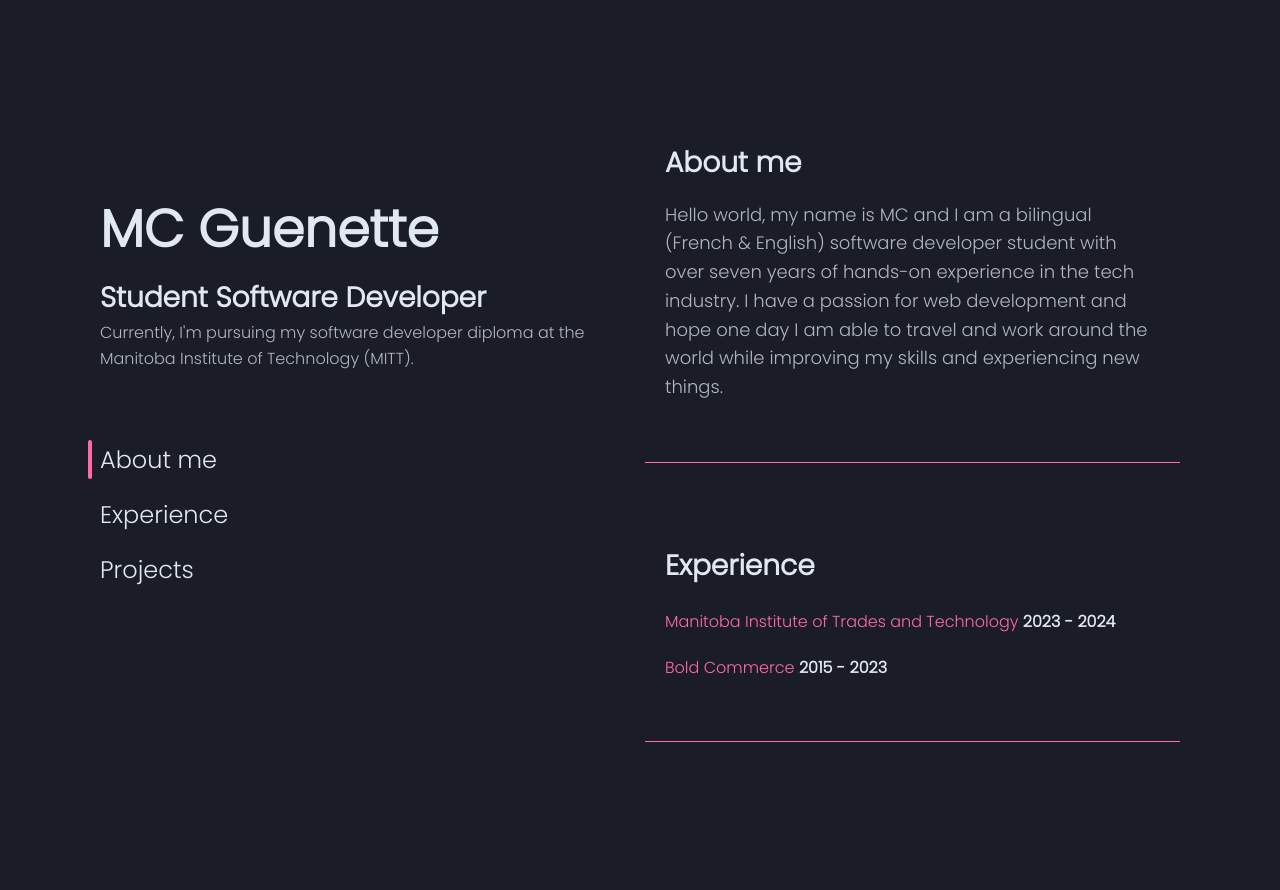
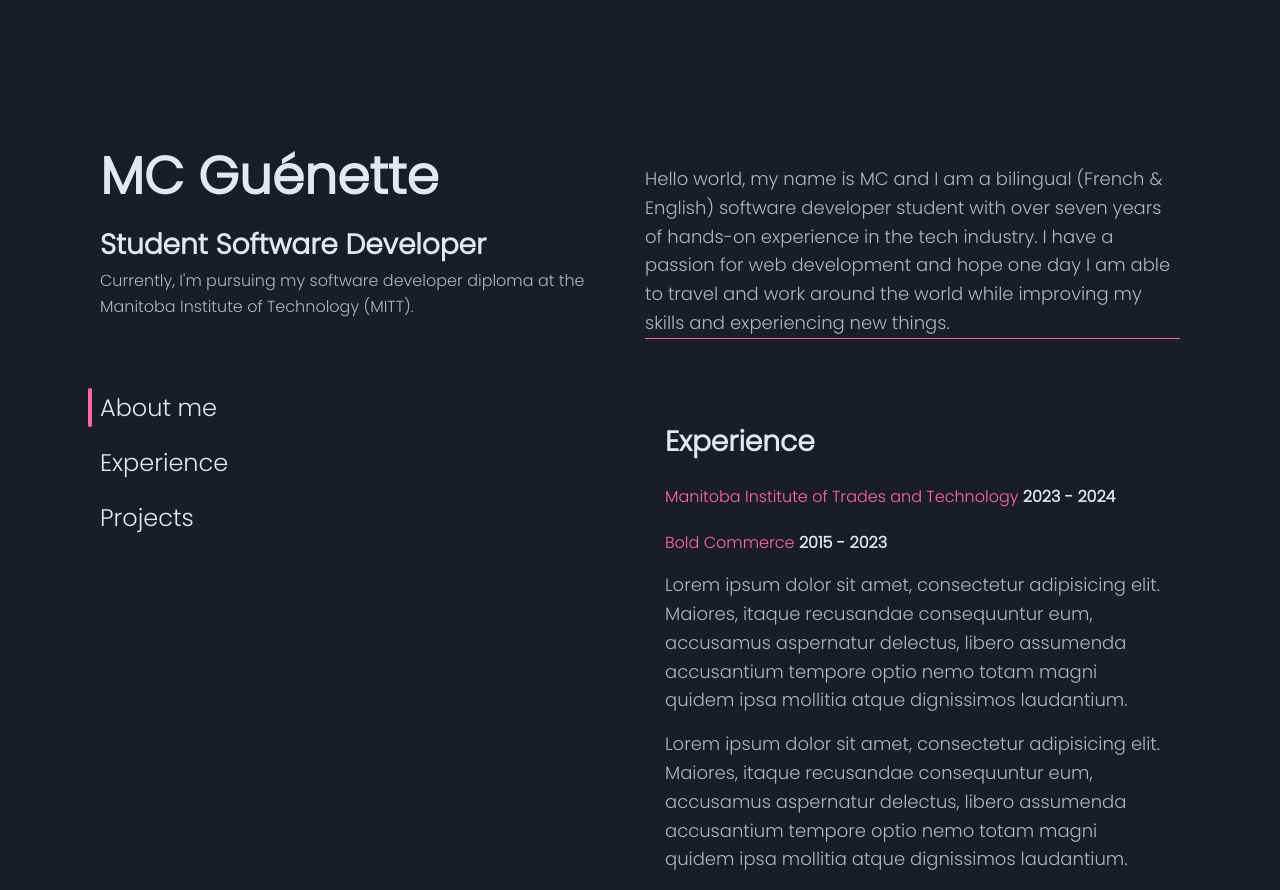
Before and after one commit to mcguenette/my-new-website, a website: page index.html in a window 1280 px wide. Both pictures are taken after a click on the link "About me". Before the commit the page ends 800 px from the top, so only its background shows below. Drawn offline with Linux system fonts and the light colour scheme; a web font is replaced by a local one.

Commit message:
Added scroll feature

```diff
--- a/index.html
+++ b/index.html
@@ -33,7 +33,7 @@
     <div class="two-columns">
         <header>
             <div class="profile">
-                <h1><a href="/">MC Guenette</a></h1>
+                <h1><a href="/">MC Guénette</a></h1>
                 <h2>Student Software Developer</h2>
                 <p> Currently, I'm pursuing my software developer diploma at the
                     Manitoba Institute of Technology (MITT).
@@ -42,7 +42,7 @@
             <nav>
                 <div id="marker"></div>
                 <a href="#" id="about-nav">About me</a>
-                <a href="#" id="xp-nav">Experience</a>
+                <a href="#" id="experience-nav">Experience</a>
                 <a href="#" id="projects-nav">Projects</a>
             </nav>
         </header>
@@ -50,7 +50,6 @@
         <body>
             <main>
                 <section id="about">
-                    <h2>About me</h2>
                     <div>
                         <p>Hello world, my name is MC and I am a bilingual
                             (French & English) software developer student
@@ -58,7 +57,8 @@
                             in the tech industry. I have a passion for web
                             development and hope one day I am able to travel
                             and work around the world while improving my skills
-                            and experiencing new things.</p>
+                            and experiencing new things.
+                        </p>
                         <div>
 
                         </div>
@@ -72,12 +72,49 @@
                                 <li>Bold Commerce <span>2015 - 2023</span></li>
                             </ul>
                         </div>
+                        <p> Lorem ipsum dolor sit amet, consectetur adipisicing elit.
+                            Maiores, itaque recusandae consequuntur eum,
+                            accusamus aspernatur delectus, libero assumenda accusantium tempore optio nemo
+                            totam magni quidem ipsa mollitia atque dignissimos laudantium.
+                        </p>
+                        <p> Lorem ipsum dolor sit amet, consectetur adipisicing elit.
+                            Maiores, itaque recusandae consequuntur eum,
+                            accusamus aspernatur delectus, libero assumenda accusantium tempore optio nemo
+                            totam magni quidem ipsa mollitia atque dignissimos laudantium.
+                        </p>
+                        <p> Lorem ipsum dolor sit amet, consectetur adipisicing elit.
+                            Maiores, itaque recusandae consequuntur eum,
+                            accusamus aspernatur delectus, libero assumenda accusantium tempore optio nemo
+                            totam magni quidem ipsa mollitia atque dignissimos laudantium.
+                        </p>
+                        <p> Lorem ipsum dolor sit amet, consectetur adipisicing elit.
+                            Maiores, itaque recusandae consequuntur eum,
+                            accusamus aspernatur delectus, libero assumenda accusantium tempore optio nemo
+                            totam magni quidem ipsa mollitia atque dignissimos laudantium.
+                        </p>
                 </section>
                 <section id="projects">
                     <h2>Projects</h2>
                     <div>
                         <div>
                             <h3>Github</h3>
+                            <p><a href="https://github.com/mcguenette?tab=repositories">Repositories</a></p>
+                            <p></p>
+                            <p> Lorem ipsum dolor sit amet, consectetur adipisicing elit.
+                                Maiores, itaque recusandae consequuntur eum,
+                                accusamus aspernatur delectus, libero assumenda accusantium tempore optio nemo
+                                totam magni quidem ipsa mollitia atque dignissimos laudantium.
+                            </p>
+                            <p> Lorem ipsum dolor sit amet, consectetur adipisicing elit.
+                                Maiores, itaque recusandae consequuntur eum,
+                                accusamus aspernatur delectus, libero assumenda accusantium tempore optio nemo
+                                totam magni quidem ipsa mollitia atque dignissimos laudantium.
+                            </p>
+                            <p> Lorem ipsum dolor sit amet, consectetur adipisicing elit.
+                                Maiores, itaque recusandae consequuntur eum,
+                                accusamus aspernatur delectus, libero assumenda accusantium tempore optio nemo
+                                totam magni quidem ipsa mollitia atque dignissimos laudantium.
+                            </p>
                             <p> Lorem ipsum dolor sit amet, consectetur adipisicing elit.
                                 Maiores, itaque recusandae consequuntur eum,
                                 accusamus aspernatur delectus, libero assumenda accusantium tempore optio nemo
--- a/src/main.js
+++ b/src/main.js
@@ -20,7 +20,7 @@ function selectAll(selector, parent = document) {
   return [...parent.querySelectorAll(selector)];
 }
 
-
+// Create/Add Marker
 const marker = select('#marker');
 const items = selectAll('nav a');
 
@@ -28,49 +28,37 @@ items.forEach(link => link.addEventListener('click', e =>
 indicator(e.target)));
 
 function indicator(item) {
-  // Show the marker
   marker.style.display = 'block';
-
-  // Set the position and height
   marker.style.top = item.offsetTop + 'px';
   marker.style.height = item.offsetHeight + 'px';
 }
 
-// var light = document.getElementById('light');
+onEvent('DOMContentLoaded', document, function () {
+    // console.log('Script loaded successfully.');
 
-// document
-//   .documentElement
-//   .addEventListener('mousemove', function handleMouseMove(event) {
-//     light.style.setProperty('--light-position-y', (event.clientY - 50) + 'px');
-//     light.style.setProperty('--light-position-x', (event.clientX - 50) + 'px');
-//   });
-
-
-  document.addEventListener('DOMContentLoaded', function () {
-
-    // Function to smoothly scroll to the target section
     function scrollToSection(sectionId) {
-      const section = document.getElementById(sectionId);
+      const section = select(sectionId);
       if (section) {
-        window.scrollTo({
-          top: section.offsetTop - document.querySelector('nav').offsetHeight,
+        select('main').scrollTo({
+          top: section.offsetTop - select('nav').offsetHeight,
           behavior: 'smooth'
         });
       }
     }
 
-    // Function to update the active link and marker based on scroll position
+// Update the active marker based on scroll
     function updateActiveLink() {
-      const sections = document.querySelectorAll('section');
-      let scrollPosition = window.scrollY;
+
+      const sections = selectAll('section');
+      let scrollPosition = select('main').scrollTop;
 
       sections.forEach((section) => {
-        const sectionTop = section.offsetTop - document.querySelector('nav').offsetHeight;
+        const sectionTop = section.offsetTop - select('nav').offsetHeight;
         const sectionBottom = sectionTop + section.offsetHeight;
 
         if (scrollPosition >= sectionTop && scrollPosition < sectionBottom) {
           const linkId = section.id + '-nav';
-          document.querySelectorAll('nav a').forEach((link) => {
+          selectAll('nav a').forEach((link) => {
             link.classList.remove('active');
           });
 
@@ -86,14 +74,13 @@ function indicator(item) {
         }
       });
     }
-
-    // Add event listeners to your nav links
+    // Nav link events
     document.getElementById('about-nav').addEventListener('click', function (event) {
       event.preventDefault();
       scrollToSection('about');
     });
 
-    document.getElementById('xp-nav').addEventListener('click', function (event) {
+    document.getElementById('experience-nav').addEventListener('click', function (event) {
       event.preventDefault();
       scrollToSection('experience');
     });
@@ -103,9 +90,9 @@ function indicator(item) {
       scrollToSection('projects');
     });
 
-    // Add scroll event listener to update active link and marker
-    window.addEventListener('scroll', updateActiveLink);
+    select('main').addEventListener('scroll', function () {
+      updateActiveLink();
+    });
 
-    // Initial update on page load
     window.addEventListener('load', updateActiveLink);
   });
--- a/src/style.css
+++ b/src/style.css
@@ -23,6 +23,7 @@ body {
     width: min(100% - 30px, 1080px);
     margin-inline: auto;
 }
+
 /* Header */
 
 .two-columns {
@@ -33,15 +34,17 @@ body {
     flex-wrap: nowrap;
     height: 100vh;
     align-items: center;
+    padding-top: 60px;
+    margin-top: 60px;
 }
 
 header {
-    padding-top: 20px;
-    padding-bottom: 20px;
     width: 50%;
     display: flex;
     flex-direction: column;
     z-index: 100;
+    height: 100vh;
+    padding: 60px 0;
 }
 
 nav {
@@ -59,6 +62,11 @@ nav a {
     text-decoration: none;
     transition: color 0.3s;
     cursor: pointer;
+}
+
+p a {
+    text-decoration: none;
+    color: var(--app-pink);
 }
 
 #marker {
@@ -84,13 +92,18 @@ main {
     padding: 60px 0;
     display: flex;
     flex-direction: column;
+    justify-content: flex-start;
     width: 50%;
     overflow-y: auto;
     height: 100vh;
-    scrollbar-width: thin; /* Firefox */
-    scrollbar-color: transparent transparent; /* Firefox */
-    -ms-overflow-style: none; /* Internet Explorer and Microsoft Edge */
+    scrollbar-width: thin;
+    /* Firefox */
+    scrollbar-color: transparent transparent;
+    /* Firefox */
+    -ms-overflow-style: none;
+    /* Internet Explorer and Microsoft Edge */
 }
+
 /* Hide the scroll bar for WebKit browsers (Chrome, Safari, etc.) */
 main::-webkit-scrollbar {
     width: 0.5rem;
@@ -103,7 +116,9 @@ main::-webkit-scrollbar {
 main::-webkit-scrollbar-track {
     background-color: transparent;
 }
-h1, h1 a {
+
+h1,
+h1 a {
     font-size: 52px;
     line-height: 1;
 }
@@ -112,22 +127,29 @@ h2 {
     margin-top: 20px;
 }
 
-h2, h3 {
+h2 {
     font-size: 28px;
 }
 
-h1, h2, h3, p, h1 a {
+h1,
+h2,
+h3,
+p,
+h1 a {
     color: var(--app-light);
     text-decoration: none;
 }
 
 section {
     border-bottom: 1px solid var(--app-pink);
+}
+
+section+section {
     padding: 60px 20px;
 }
 
-
-section p, article p {
+section p,
+article p {
     font-size: 18px;
     margin-top: 15px;
     line-height: 1.6;
@@ -154,17 +176,20 @@ section p, article p {
     color: #0f9;
 }
 
-#list li + li {
+#list li+li {
     margin-top: 15px;
 }
+
 li {
     color: var(--app-pink);
     margin-top: 20px;
 }
+
 li span {
-    color:var(--app-light);
+    color: var(--app-light);
     font-weight: 600;
 }
+
 p {
     color: rgb(226 232 240 / 75%);
 }
```
Lines whose indentation alone changed are shown as unchanged.
